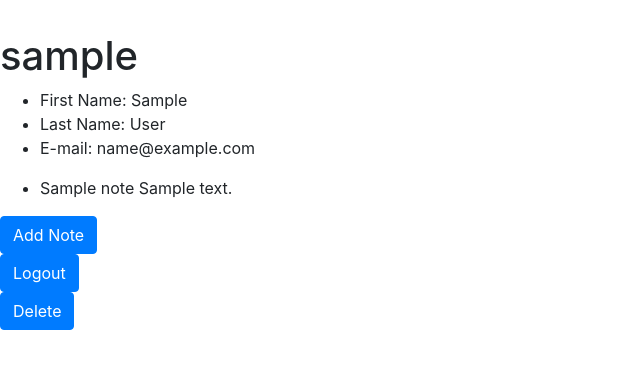
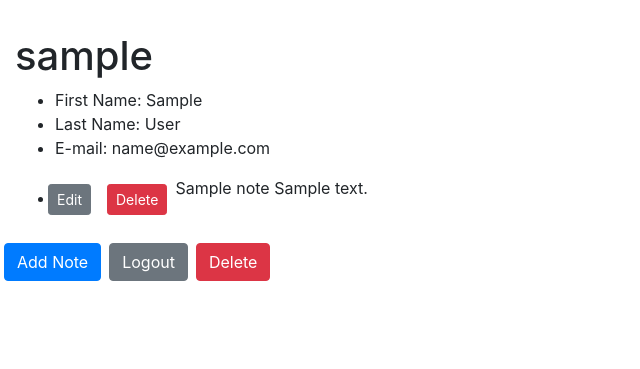
Before and after one commit to stevenelee/flask-notes, a Flask app: template templates/user.html in a window 1280 px wide. Shown: the top 369 px of the page, without its empty margins (0-640 px from the left). Run offline with Flask 3, Linux system fonts and the light colour scheme; the template is opened without the code that fills it: values that come from a table or form of the project are taken from there, others are empty; tables that the repository leaves empty hold one stand-in row (values such as "Sample post"); some libraries are stand-ins or nearby versions.

Commit message:
edit and delete notes and users

```diff
--- a/app.py
+++ b/app.py
@@ -15,12 +15,14 @@ app.config["SQLALCHEMY_DATABASE_URI"] = os.environ.get(
 app.config["SQLALCHEMY_ECHO"] = True
 app.config["SECRET_KEY"] = "secret to everyone"
 
+app.config['DEBUG_TB_INTERCEPT_REDIRECTS'] = False
+
 connect_db(app)
 db.create_all()
 
 toolbar = DebugToolbarExtension(app)
 
-SESSION_USER_KEY = "username"
+USER_KEY = "username"
 
 @app.get("/")
 def homepage():
@@ -31,7 +33,7 @@ def homepage():
 
 @app.route("/register", methods=["GET", "POST"])
 def register_user():
-    """Display register user form and submit the credentials"""
+    """Display register user form and submit the credentials."""
 
     form = RegisterForm()
 
@@ -46,7 +48,7 @@ def register_user():
         db.session.add(user)
         db.session.commit()
 
-        session[SESSION_USER_KEY] = user.username
+        session[USER_KEY] = user.username
 
         return redirect(f"/users/{username}")
 
@@ -58,7 +60,7 @@ def register_user():
 def login_user():
     """
     Display login form and authenticate user ; flash error if unable
-    to authenticate
+    to authenticate.
     """
 
     form = LoginForm()
@@ -70,7 +72,7 @@ def login_user():
         user = User.authenticate(username, password)
 
         if user:
-            session[SESSION_USER_KEY] = user.username
+            session[USER_KEY] = user.username
             return redirect(f"/users/{username}")
 
         else:
@@ -81,9 +83,9 @@ def login_user():
 
 @app.get("/users/<username>")
 def user_info(username):
-    """Display user information"""
+    """Display user information."""
 
-    if SESSION_USER_KEY not in session or username != session[SESSION_USER_KEY]:
+    if USER_KEY not in session or username != session[USER_KEY]:
         raise Unauthorized()
 
     user = User.query.get_or_404(username)
@@ -103,32 +105,42 @@ def logout_user():
 
     return redirect("/")
 
+"""TODO: FIND ALL NOTES IN DB AND DELETE THEM BEFORE"""
 
 @app.post("/users/<username>/delete")
 def delete_user(username):
     """
     Delete the user from the database ; log the user out and redirect to
-    homepage
+    homepage.
     """
 
-    if SESSION_USER_KEY not in session or username != session[SESSION_USER_KEY]:
+    if USER_KEY not in session or username != session[USER_KEY]:
         raise Unauthorized()
 
-    user = User.query.get_or_404(username)
     form = CSRFProtectForm()
 
     if form.validate_on_submit():
+        user = User.query.get_or_404(username)
+
+        Note.query.filter_by(owner_username=username).delete()
+
         db.session.delete(user)
         db.session.commit()
+
+        session.pop("username")
 
     return redirect("/")
 
 
+"""TODO: USE COMMENT SEPARATORS WITH #
+         KEEP CONSISTENT ORDER OF ROUTES
+"""
+
 @app.route("/users/<username>/notes/add", methods=["GET", "POST"])
 def add_notes(username):
-    """display form to add note ; add note and redirect to user page"""
+    """Display form to add note ; add note and redirect to user page."""
 
-    if SESSION_USER_KEY not in session or username != session[SESSION_USER_KEY]:
+    if USER_KEY not in session or username != session[USER_KEY]:
         raise Unauthorized()
 
     form = NoteForm()
@@ -147,16 +159,16 @@ def add_notes(username):
 
         return redirect(f"/users/{username}")
 
-    return render_template("addnote.html", form=form)
+    return render_template("add_note.html", form=form)
 
 
 @app.route("/notes/<int:note_id>/update", methods=["GET", "POST"])
 def update_notes(note_id):
-    """show edit note form, update note on submit"""
+    """Show edit note form, update note on submit."""
 
     note = Note.query.get_or_404(note_id)
 
-    if SESSION_USER_KEY not in session or note.owner_username != session[SESSION_USER_KEY]:
+    if USER_KEY not in session or note.owner_username != session[USER_KEY]:
         raise Unauthorized()
 
     form = NoteForm(obj=note)
@@ -170,23 +182,26 @@ def update_notes(note_id):
         flash("Note updated!")
         return redirect(f"/users/{note.owner_username}")
 
-    return render_template("editnote.html", form=form, note=note)
+    return render_template("edit_note.html", form=form, note=note)
 
 
 @app.post("/notes/<int:note_id>/delete")
 def delete_note(note_id):
-    """Delete note and redirect to user page"""
+    """Delete note and redirect to user page."""
 
     note = Note.query.get_or_404(note_id)
     # user = note.user
 
-    if SESSION_USER_KEY not in session or note.owner_username != session[SESSION_USER_KEY]:
+    if USER_KEY not in session or note.owner_username != session[USER_KEY]:
         raise Unauthorized()
 
     form = CSRFProtectForm()
+
 
     if form.validate_on_submit():
         db.session.delete(note)
         db.session.commit()
 
-    return redirect(f"/users/{note.owner_username}")
+        return redirect(f"/users/{note.owner_username}")
+
+    """TODO: else, check for CSRF token """
--- a/forms.py
+++ b/forms.py
@@ -58,7 +58,10 @@ class NoteForm(FlaskForm):
         "Content",
          validators=[InputRequired()]
     )
+#TODO: match length validators eg. Length(max=100)
 
+"""TODO: make note edit form class that inherits noteform NoteEditForm(NoteForm)
+"""
 
 class CSRFProtectForm(FlaskForm):
     """Form just for CSRF Protection"""
--- a/models.py
+++ b/models.py
@@ -90,7 +90,8 @@ class Note(db.Model):
         nullable=False)
 
     owner_username = db.Column(
-        db.String(20),
         db.ForeignKey("users.username"),
         nullable=False,
         )
+
+    #TODO: add defaults anything nullable
--- a/templates/addnote.html
+++ b/templates/add_note.html
@@ -2,7 +2,7 @@
 {% block title %}Add Note{% endblock %}
 
 {% block content %}
-
+<div class="container-fluid">
   <h1 class="display-4">Add Note</h1>
 
   <form method="POST">
@@ -21,8 +21,9 @@
       </p>
     {% endfor %}
 
-    <button type="submit">Add Note</button>
+    <button class="btn btn-success" type="submit">Add Note</button>
 
   </form>
+</div>
 
   {% endblock %}
--- a/templates/base.html
+++ b/templates/base.html
@@ -11,7 +11,7 @@
 <body>
   <div class="container" style="margin-top: 2em">
     {% for msg in get_flashed_messages() %}
-      <div class="alert alert-danger">{{ msg }}</div>
+      <div class="alert alert-info">{{ msg }}</div>
     {% endfor %}
   </div>
 
--- a/templates/login.html
+++ b/templates/login.html
@@ -2,7 +2,7 @@
 {% block title %}Login{% endblock %}
 
 {% block content %}
-
+<div class="container-fluid">
   <h1 class="display-4">Log In</h1>
   <p class="lead">Welcome! Please log in.</p>
 
@@ -22,8 +22,9 @@
       </p>
     {% endfor %}
 
-    <button type="submit">Log In</button>
+    <button class="btn btn-success type="submit">Log In</button>
 
   </form>
+</div>
 
 {% endblock %}
--- a/templates/register.html
+++ b/templates/register.html
@@ -3,6 +3,7 @@
 {% block title %}Create New User{% endblock %}
 
 {% block content %}
+<div class="container-fluid">
   <form method="POST">
 
     {{ form.hidden_tag() }}
@@ -19,8 +20,9 @@
       </p>
     {% endfor %}
 
-    <button type="submit">Register</button>
+    <button type="submit" class="btn btn-primary">Register</button>
 
   </form>
+</div>
 
   {% endblock %}
--- a/templates/user.html
+++ b/templates/user.html
@@ -3,6 +3,7 @@
 {% block title %}{{user.username}}{% endblock %}
 
 {% block content %}
+<div class="container-fluid">
   <h1>{{user.username}}</h1>
 
   <ul>
@@ -14,26 +15,40 @@
   <ul>
     {% for note in user.notes %}
     <li>
-    <a href="/notes/{{ note.id }}/update"></a>
-    <a href="/notes/{{ note.id }}/delete"></a>
-    {{ note.title }} {{ note.content }}</li>
+      <div class="row">
+        <form class="m-2" action="/notes/{{ note.id }}/update" method="POST">
+          {{form.hidden_tag()}}
+          <button type="submit" class="btn btn-sm btn-secondary">Edit</button>
+        </form>
+
+        <form class="m-2" action="/notes/{{ note.id }}/delete" method="POST">
+          {{form.hidden_tag()}}
+          <button type="submit" class="btn btn-sm btn-danger">Delete</button>
+        </form>
+
+        {{ note.title }} {{ note.content }}
+      </div>
+    </li>
     {% endfor %}
   </ul>
 
-<form action="/users/{{ user.username }}/notes/add" method="POST">
+    <div class="row">
+      <form class="m-1" action="/users/{{ user.username }}/notes/add" method="POST">
         {{form.hidden_tag()}}
         <button type="submit" class="btn btn-primary">Add Note</button>
       </form>
 
-<form action="/logout" method="POST">
+      <form class="m-1" action="/logout" method="POST">
         {{form.hidden_tag()}}
-  <button type="submit" class="btn btn-primary">Logout</button>
+        <button type="submit" class="btn btn-secondary">Logout</button>
       </form>
 
-<form action="/users/{{ user.username }}/delete" method="POST">
+      <form class="m-1" action="/users/{{ user.username }}/delete" method="POST">
         {{form.hidden_tag()}}
-  <button type="submit" class="btn btn-primary">Delete</button>
+        <button type="submit" class="btn btn-danger">Delete</button>
       </form>
+    </div>
 
+</div>
 
 {% endblock %}
```
Also changed, not shown: templates/edit_note.html (renamed from templates/editnote.html, +6 -8 lines). Lines whose indentation alone changed are shown as unchanged.
